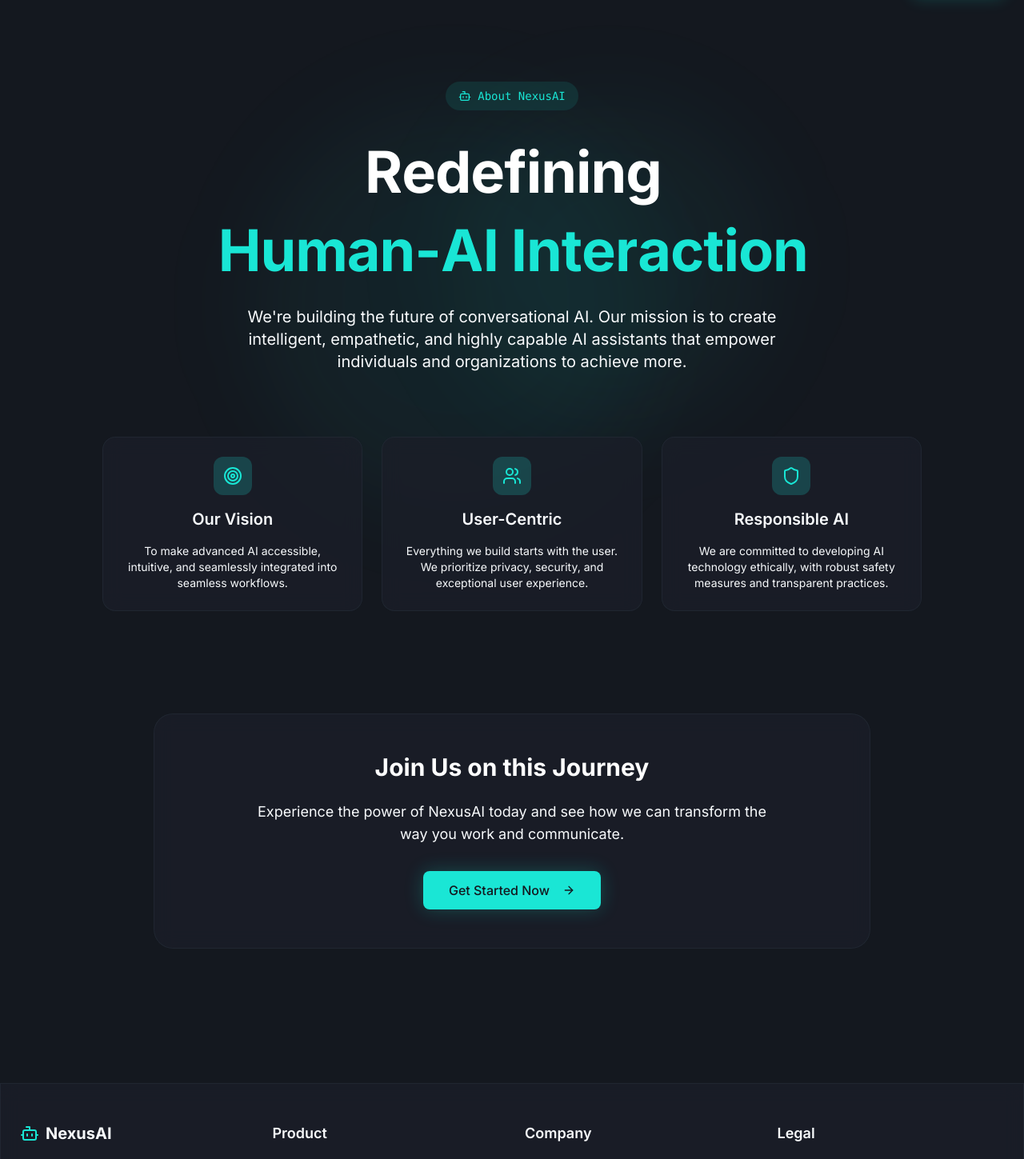
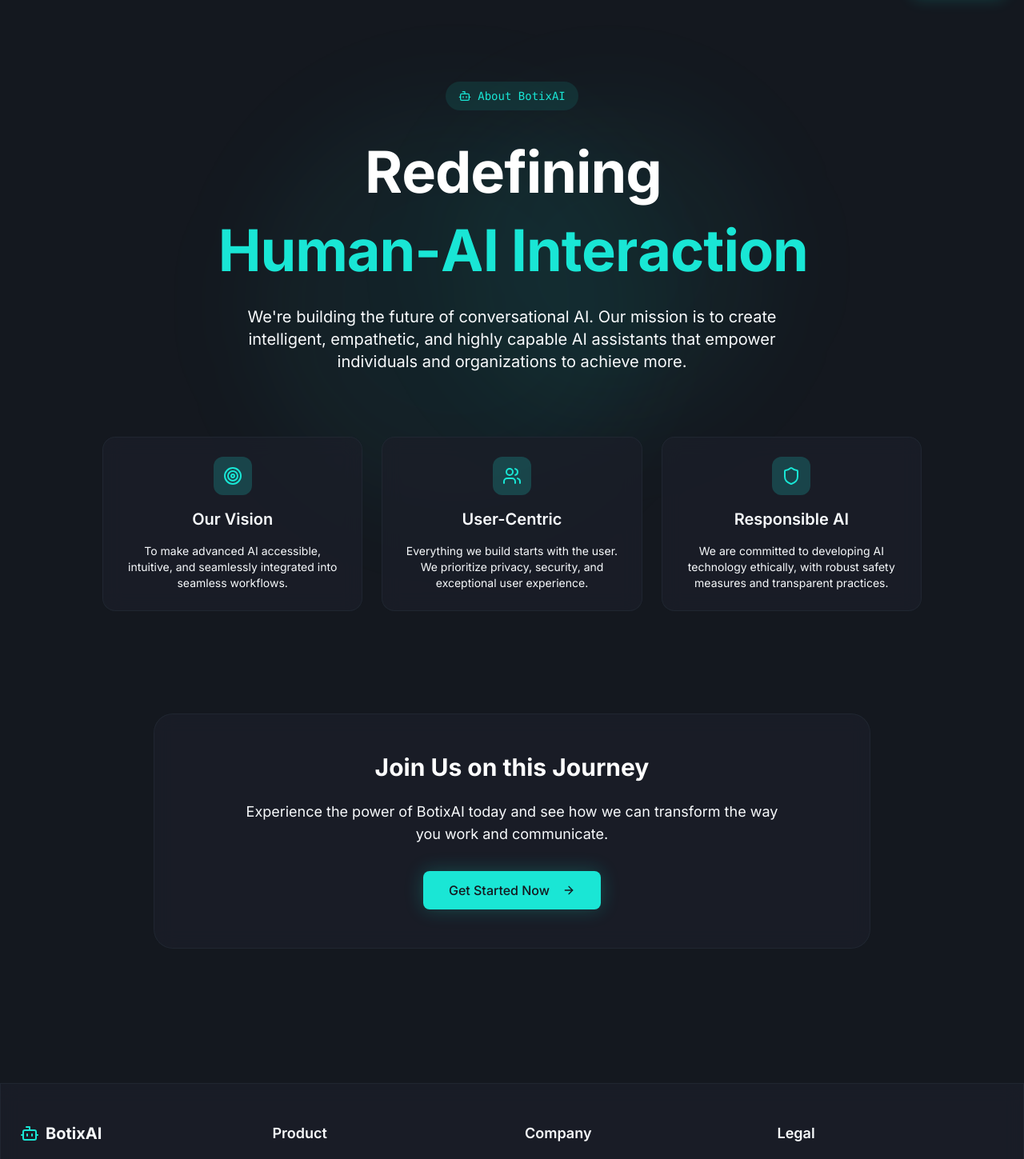
Before and after one commit to mohammedafnankk/chatbot, a Next.js app: page /about in a window 1280 px wide. Shown: the part 70-1519 px from the top of the page at 80% size. Built offline with nearby package versions, Linux system fonts and the light colour scheme.

Commit message:
change project name

```diff
--- a/app/about/page.tsx
+++ b/app/about/page.tsx
@@ -9,8 +9,8 @@
 import { Footer } from "@/components/layout/Footer";
 
 export const metadata: Metadata = {
-    title: "About | NexusAI",
-    description: "Learn about NexusAI, our mission to redefine human-AI interaction, and our commitment to responsible AI.",
+    title: "About | BotixAI",
+    description: "Learn about BotixAI, our mission to redefine human-AI interaction, and our commitment to responsible AI.",
 };
 
 export default function About() {
@@ -31,7 +31,7 @@
                     <div className="inline-flex items-center gap-2 px-4 py-2 rounded-full bg-primary/10 text-primary text-sm font-medium mb-8">
                         <Bot className="w-4 h-4" />
                         <GlitchText
-                            words={["About NexusAI"]}
+                            words={["About BotixAI"]}
                             className="text-sm font-medium"
                         />
                     </div>
@@ -86,7 +86,7 @@
                 <div className="mt-32 max-w-4xl mx-auto text-center glass rounded-3xl p-12">
                     <h2 className="text-3xl font-bold text-white mb-6">Join Us on this Journey</h2>
                     <p className="text-lg text-muted-foreground mb-8 max-w-2xl mx-auto">
-                        Experience the power of NexusAI today and see how we can transform the way you work and communicate.
+                        Experience the power of BotixAI today and see how we can transform the way you work and communicate.
                     </p>
                     <Magnetic>
                         <Link href="/auth">
--- a/app/api/mail/route.ts
+++ b/app/api/mail/route.ts
@@ -17,7 +17,7 @@
             from: process.env.EMAIL_USER,
             to: process.env.EMAIL_USER, // Send the email to yourself
             replyTo: email,
-            subject: subject || `New Nexus AI contact message from ${name}`,
+            subject: subject || `New Botix AI contact message from ${name}`,
             text: `Name: ${name}\nEmail: ${email}\n\nMessage:\n${message}`,
             html: `
         <h3>New Contact Message</h3>
--- a/app/auth/page.tsx
+++ b/app/auth/page.tsx
@@ -82,7 +82,7 @@
       toast.error("Authentication failed");
     }
   };
-  const texts = ["NexusAI", "Powered by Advanced AI", "Natural Conversations", "Lightning Fast", "Always Learning"]
+  const texts = ["BotixAI", "Powered by Advanced AI", "Natural Conversations", "Lightning Fast", "Always Learning"]
   const texts2 = ["Powered by Advanced AI"]
   return (
     <main className="min-h-screen">
@@ -134,7 +134,7 @@
               <div className="w-10 h-10 rounded-xl bg-primary/20 flex items-center justify-center">
                 <Bot className="w-6 h-6 text-primary" />
               </div>
-            <span className="text-xl font-bold gradient-text">NexusAI</span>
+              <span className="text-xl font-bold gradient-text">BotixAI</span>
             </div>
 
             <div className="glass rounded-2xl p-8 shadow-card">
--- a/app/contact/page.tsx
+++ b/app/contact/page.tsx
@@ -7,8 +7,8 @@
 import { Footer } from "@/components/layout/Footer";
 
 export const metadata: Metadata = {
-    title: "Contact | NexusAI",
-    description: "Get in touch with the NexusAI team. We're here to answer your questions and explore partnerships.",
+    title: "Contact | BotixAI",
+    description: "Get in touch with the BotixAI team. We're here to answer your questions and explore partnerships.",
 };
 
 export default function Contact() {
@@ -39,7 +39,7 @@
                     </h1>
 
                     <p className="text-xl text-muted-foreground mt-6 max-w-2xl mx-auto">
-                        Have questions about NexusAI? Interested in partnering with us? We'd love to hear from you.
+                        Have questions about BotixAI? Interested in partnering with us? We'd love to hear from you.
                     </p>
                 </div>
 
--- a/app/layout.tsx
+++ b/app/layout.tsx
@@ -14,7 +14,7 @@
 });
 
 export const metadata: Metadata = {
-  title: "NexusAI",
+  title: "BotixAI",
   description: "Powered by Advanced AI",
 };
 
--- a/app/loading.tsx
+++ b/app/loading.tsx
@@ -47,7 +47,7 @@
           className="flex flex-col items-center gap-2"
         >
           <span className="text-xl font-bold tracking-tight text-foreground">
-            Nexus<span className="text-primary">AI</span>
+            Botix<span className="text-primary">AI</span>
           </span>
           <div className="flex gap-1">
             {[0, 1, 2].map((i) => (
--- a/app/page.tsx
+++ b/app/page.tsx
@@ -12,12 +12,12 @@
 import { Footer } from "@/components/layout/Footer";
 
 export const metadata: Metadata = {
-  title: "NexusAI - The Future of Conversations",
+  title: "BotixAI - The Future of Conversations",
   description: "Experience the next generation of AI-powered conversations. Smart, intuitive, and designed to understand you.",
 };
 
 export default function Home() {
-  const texts = ["NexusAI", "Powered by Advanced AI", "Natural Conversations", "Lightning Fast", "Always Learning"]
+  const texts = ["BotixAI", "Powered by Advanced AI", "Natural Conversations", "Lightning Fast", "Always Learning"]
   const texts2 = ["Powered by Advanced AI"]
   return (
     <div className="min-h-screen bg-background overflow-hidden">
@@ -117,7 +117,7 @@
           ))}
         </div>
       </main>
-        <Footer />
+      <Footer />
     </div>
   );
 }
--- a/components/chat/ChatSidebar.tsx
+++ b/components/chat/ChatSidebar.tsx
@@ -35,7 +35,7 @@
           <div className="w-9 h-9 rounded-lg bg-primary/20 flex items-center justify-center">
             <Bot className="w-5 h-5 text-primary" />
           </div>
-          <span className="font-semibold text-foreground">NexusAI</span>
+          <span className="font-semibold text-foreground">BotixAI</span>
         </div>
 
         <Button
@@ -62,8 +62,8 @@
             <div
               key={conv.id}
               className={`w-full text-left p-3 rounded-lg transition-all duration-200 group flex items-center gap-2 ${activeId === conv.id
-                  ? "bg-sidebar-accent text-sidebar-accent-foreground"
-                  : "text-muted-foreground hover:bg-sidebar-accent/50 hover:text-foreground"
+                ? "bg-sidebar-accent text-sidebar-accent-foreground"
+                : "text-muted-foreground hover:bg-sidebar-accent/50 hover:text-foreground"
                 }`}
             >
               <button
--- a/components/layout/Footer.tsx
+++ b/components/layout/Footer.tsx
@@ -9,7 +9,7 @@
                     <div className="space-y-4">
                         <div className="flex items-center gap-2">
                             <Bot className="w-6 h-6 text-primary" />
-                            <span className="text-xl font-bold text-foreground">NexusAI</span>
+                            <span className="text-xl font-bold text-foreground">BotixAI</span>
                         </div>
                         <p className="text-muted-foreground text-sm">
                             The future of conversational AI. Intelligent, intuitive, and designed to understand you.
@@ -73,7 +73,7 @@
                 </div>
                 <div className="mt-12 text-center border-t border-border pt-8 flex justify-between max-sm:flex-col gap-2 items-center">
                     <p className="text-muted-foreground text-sm">
-                        &copy; {new Date().getFullYear()} NexusAI. All rights reserved.
+                        &copy; {new Date().getFullYear()} BotixAI. All rights reserved.
                     </p>
                     <div className="flex items-center justify-between gap-4">
                         <a href="https://mhd-afnan.vercel.app/" target="_blank" className="text-muted-foreground hover:text-primary transition-colors text-sm">
--- a/components/layout/Navbar.tsx
+++ b/components/layout/Navbar.tsx
@@ -10,7 +10,7 @@
 
 export function Navbar() {
     const [isOpen, setIsOpen] = useState(false);
-    const texts = ["NexusAI", "Powered by Advanced AI", "Natural Conversations", "Lightning Fast", "Always Learning"];
+    const texts = ["BotixAI", "Powered by Advanced AI", "Natural Conversations", "Lightning Fast", "Always Learning"];
 
     const navLinks = [
         { name: "Home", href: "/" },
```
Lines whose indentation alone changed are shown as unchanged.
